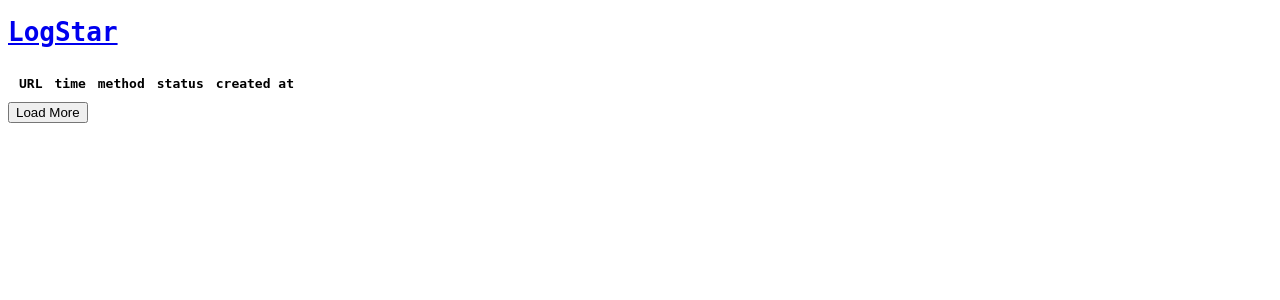
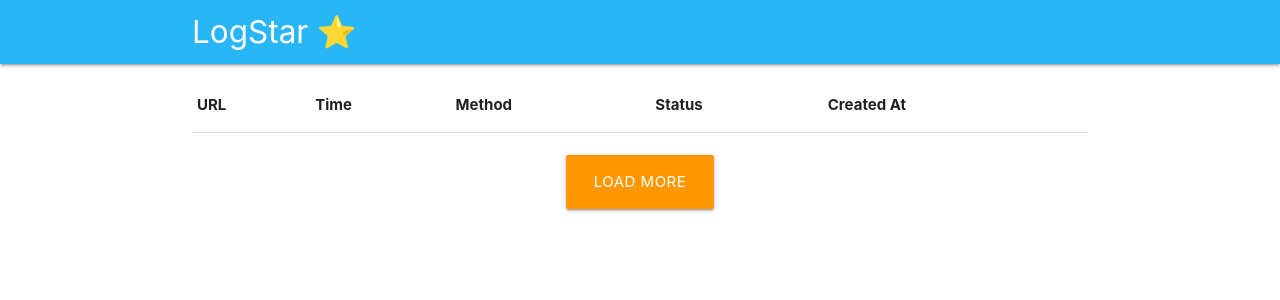
Before and after one commit to pxg/logstar, a Flask app: page / in a window 1280 px wide. Shown: the top 300 px of the page. Run offline with Flask 2, Linux system fonts and the light colour scheme; data that the repository does not hold is empty; parts of the project's set-up code (start-up, migrations or seed data) failed here and were passed over.

Commit message:
Sytling with materialize

```diff
--- a/logstar/templates/base.html
+++ b/logstar/templates/base.html
@@ -2,11 +2,31 @@
 <html>
 <head>
     <title>LogStar - Log &amp; analyse http requests</title>
+    <!--Import Google Icon Font-->
+    <link href="https://fonts.googleapis.com/icon?family=Material+Icons" rel="stylesheet">
+
+    <!-- Compiled and minified CSS -->
+    <link rel="stylesheet" href="https://cdnjs.cloudflare.com/ajax/libs/materialize/1.0.0-beta/css/materialize.min.css">
+
+    <!-- Compiled and minified JavaScript -->
+    <script src="https://cdnjs.cloudflare.com/ajax/libs/materialize/1.0.0-beta/js/materialize.min.js"></script>
+
+    <!--Let browser know website is optimized for mobile-->
+    <meta name="viewport" content="width=device-width, initial-scale=1.0"/>
 </head>
 <body>
-    <code>
-        <a href="/"><h1>LogStar</h1></a>
-        {% block content %}{% endblock %}
-    </code>
+    <nav class="light-blue lighten-1" role="navigation">
+        <div class="nav-wrapper container"><a id="logo-container" href="/" class="brand-logo">LogStar ⭐</a>
+        </div>
+    </nav>
+
+    <div class="section no-pad-bot" id="index-banner">
+        <div class="container">
+            <div class="row center">
+            {% block content %}{% endblock %}
+            </div>
+        </div>
+    </div>
+
 </body>
 </html>
--- a/logstar/templates/home.html
+++ b/logstar/templates/home.html
@@ -1,17 +1,25 @@
 {% extends "base.html" %}
 
 {% block content %}
-<table id='requests' cellspacing="10">
-    <tr>
-        <th>URL</th>
-        <th>time</th>
-        <th>method</th>
-        <th>status</th>
-        <th>created at</th>
-    </tr>
+<table id='requests'>
+    <thead>
+        <tr>
+            <th>URL</th>
+            <th>Time</th>
+            <th>Method</th>
+            <th>Status</th>
+            <th>Created At</th>
+        </tr>
+    </thead>
 </table>
 
-<input id="more" type="submit" value="Load More" />
+<br/>
+
+<a id="more" class="btn-large waves-effect waves-light orange">Load More</a>
+
+<!--
+<input class="btn-large waves-effect waves-light orange" id="more" type="submit" value="Load More" />
+-->
 
 <script src="{{ url_for('static', filename = 'app.js') }}"></script>
 {% endblock %}
--- a/logstar/templates/request.html
+++ b/logstar/templates/request.html
@@ -6,7 +6,7 @@ TODO: pretty print json response with syntax highlighting
 <table cellspacing="10">
     <tr>
         <th>URL</th>
-        <td>{{ request.url }}</td>
+        <td><a target="_launch" href="{{ request.url }}">{{ request.url }}</a></td>
     </tr>
     <tr>
         <th>method</th>
```
